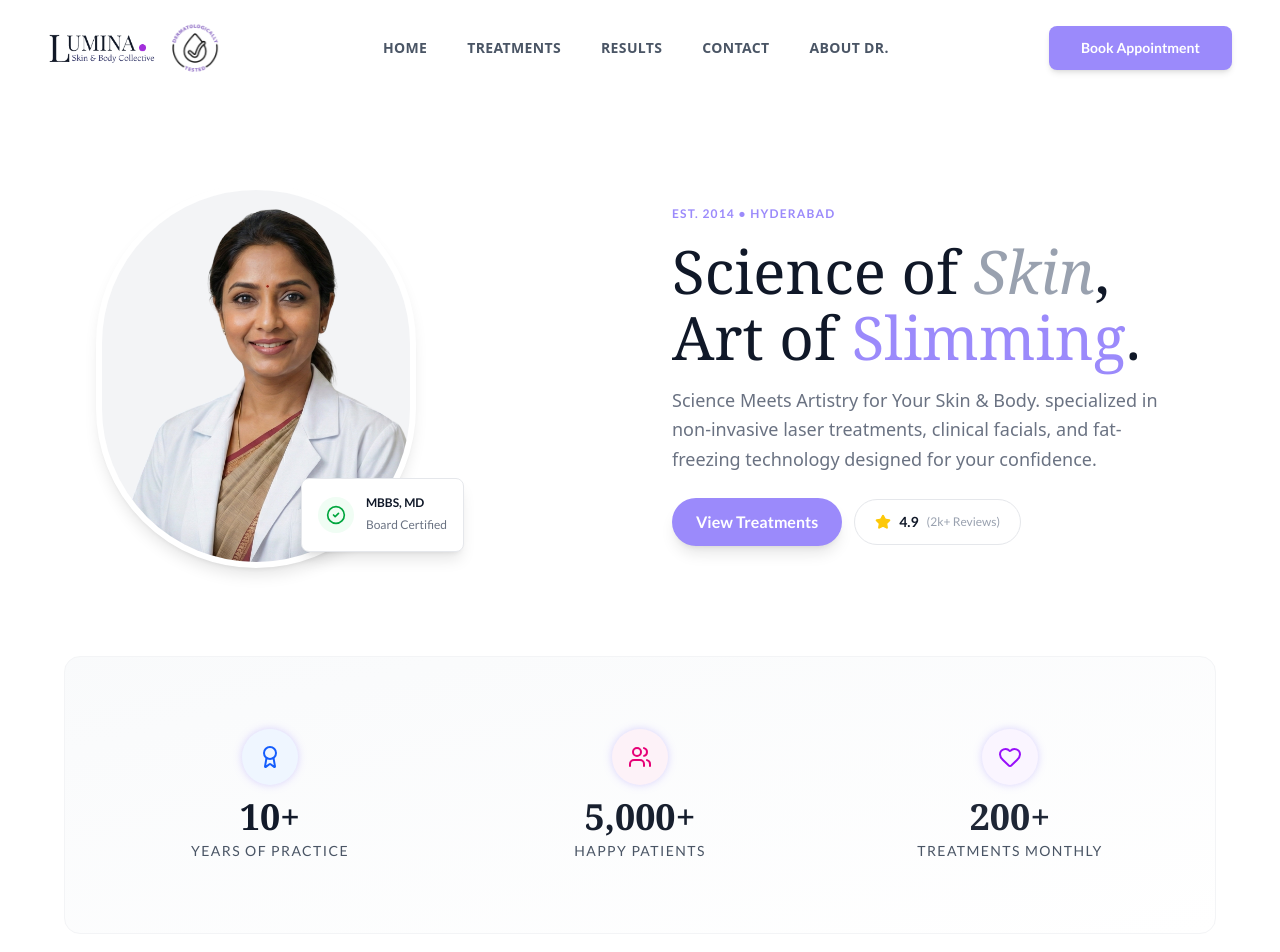
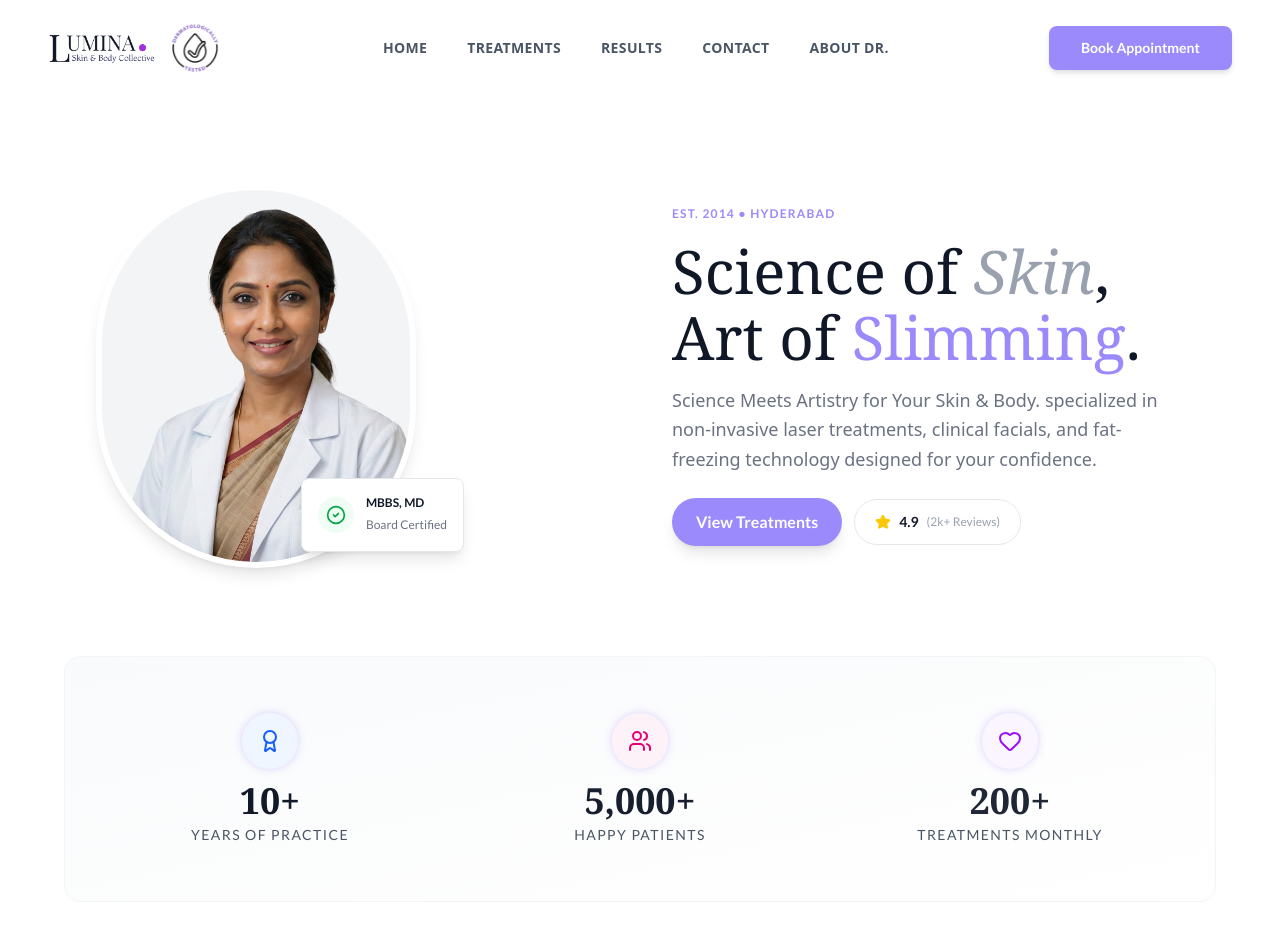
Before and after one commit to sufiyansayyed19/derma_lumina, a Next.js app: page / in a window 1280 px wide. Shown: the top 952 px of the page. Built offline with nearby package versions, Linux system fonts and the light colour scheme; a web font is replaced by a local one.

Commit message:
optimized

```diff
--- a/src/components/sections/home/Stats.tsx
+++ b/src/components/sections/home/Stats.tsx
@@ -35,7 +35,7 @@ export default function Stats() {
   return (
     <section
       ref={ref}
-      className="max-w-6xl mx-auto px-4 md:px-8 py-8 md:py-12 bg-gradient-to-br from-gray-50 to-white rounded-2xl border border-gray-100"
+      className="max-w-6xl mx-auto px-4 md:px-8 py-6 md:py-8 bg-gradient-to-br from-gray-50 to-white rounded-2xl border border-gray-100"
     >
       <div className="grid grid-cols-1 md:grid-cols-3 gap-4 md:gap-6">
         {stats.map((stat, idx) => {
```
